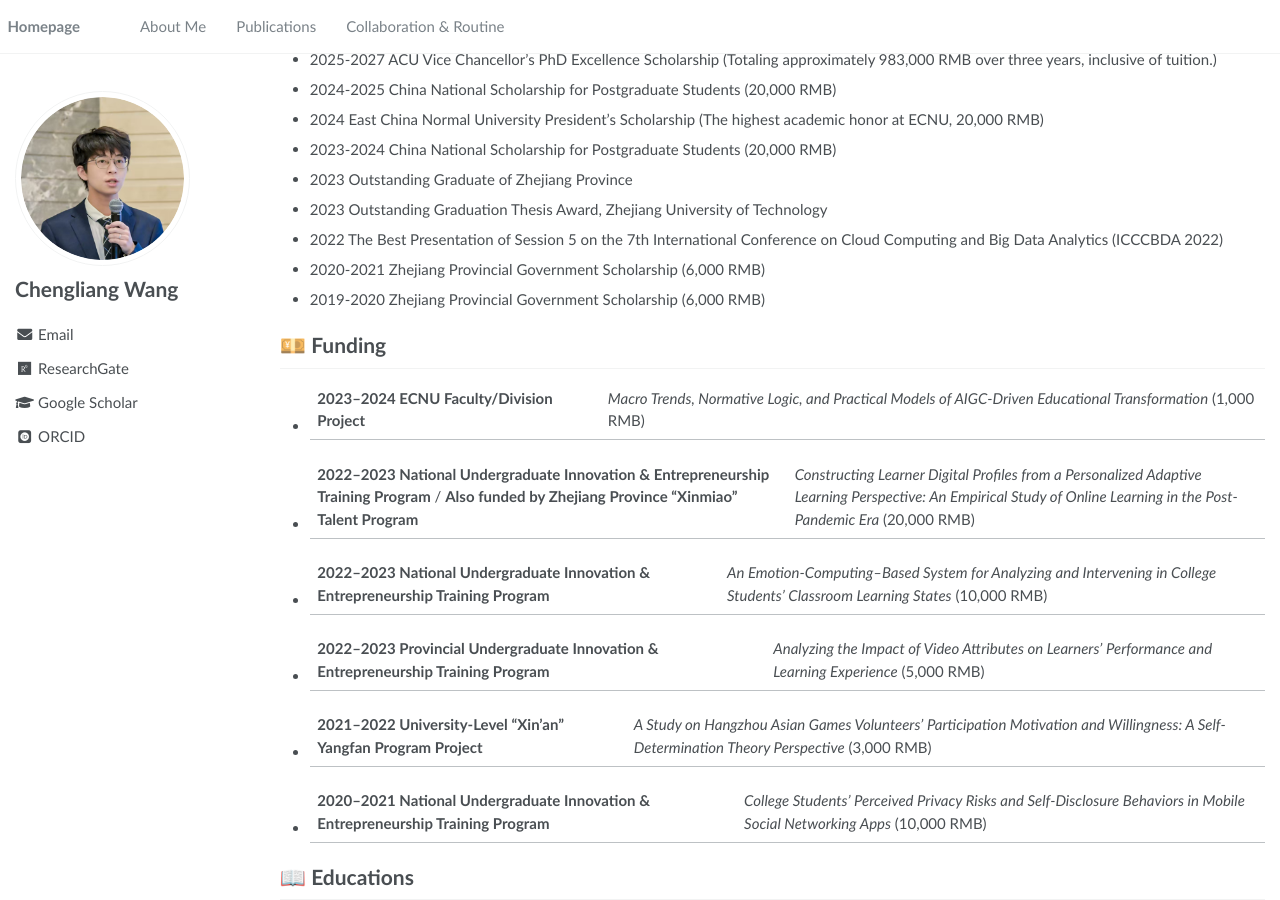
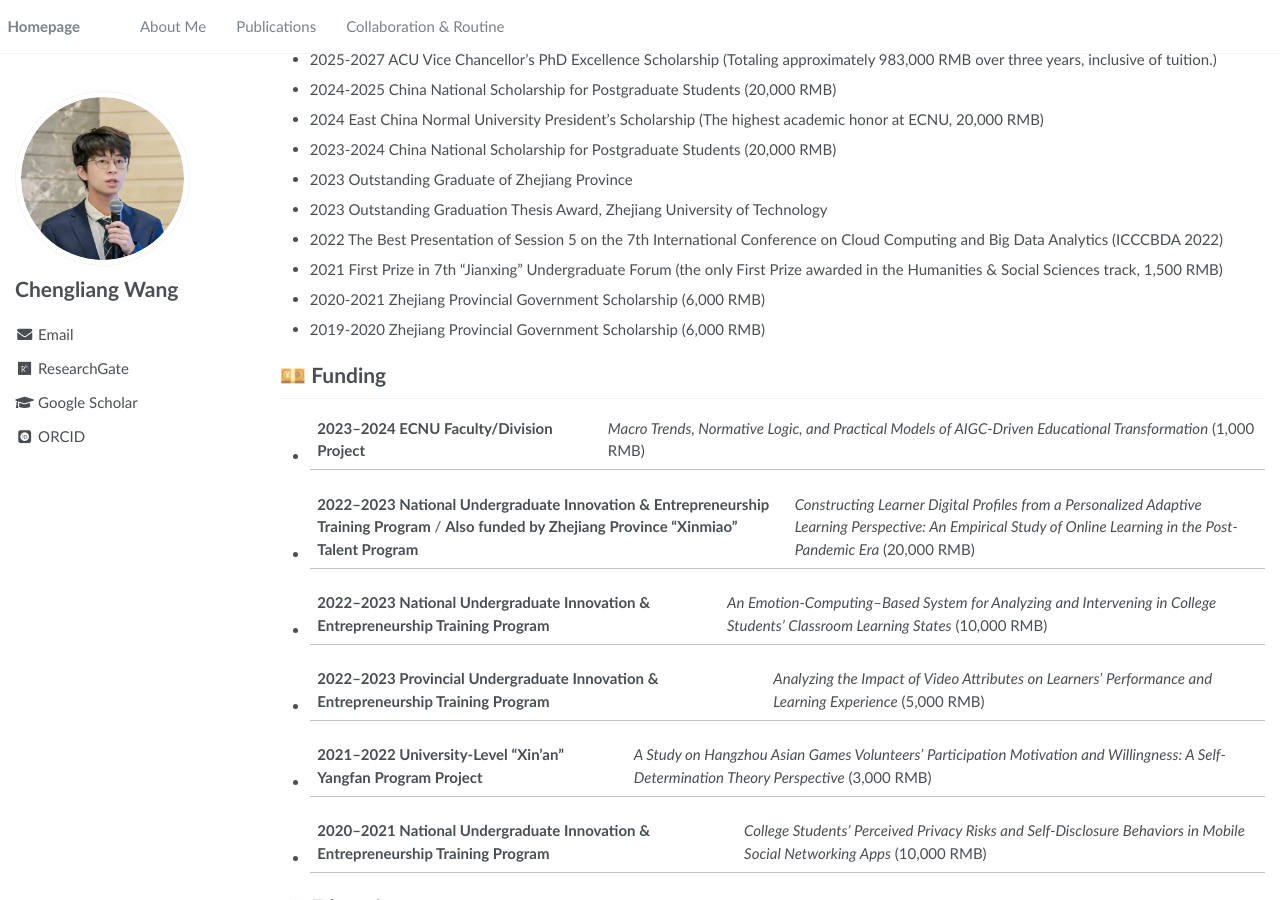
Before and after one commit to wcledutech/wcledutech.github.io, a Jekyll site: the page built from _pages/about.md, in a window 1280 px wide and 900 px high, scrolled down 449 px. Built offline with Jekyll 4.4.1, drawn with Linux system fonts in a browser that asks for light colours; some web fonts are replaced.

Commit message:
Update about.md

```diff
--- a/_pages/about.md
+++ b/_pages/about.md
@@ -36,6 +36,7 @@ His research interests include technology-supported programming instruction, dig
 - 2023 Outstanding Graduate of Zhejiang Province
 - 2023 Outstanding Graduation Thesis Award, Zhejiang University of Technology
 - 2022 The Best Presentation of Session 5 on the 7th International Conference on Cloud Computing and Big Data Analytics (ICCCBDA 2022)
+- 2021 First Prize in 7th “Jianxing” Undergraduate Forum (the only First Prize awarded in the Humanities & Social Sciences track, 1,500 RMB)
 - 2020-2021 Zhejiang Provincial Government Scholarship (6,000 RMB)
 - 2019-2020 Zhejiang Provincial Government Scholarship (6,000 RMB)
 
```
